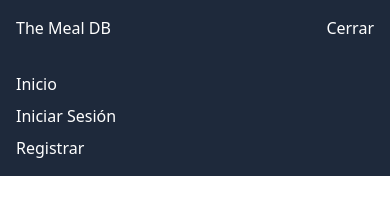
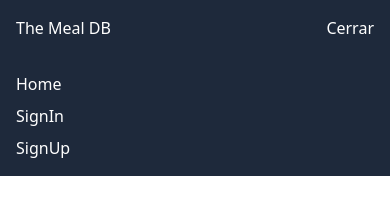
Before and after one commit to Giovaolmos/prueba-tecnica, a React (Vite) app in the folder client/: page /login in a window 390 px wide. Both pictures are taken after a click on the button "Menú". Shown: the top 210 px of the page. Built offline with nearby package versions, Linux system fonts and the light colour scheme.

Commit message:
login arreglado

```diff
--- a/client/src/components/LoginForm/LoginForm.tsx
+++ b/client/src/components/LoginForm/LoginForm.tsx
@@ -5,7 +5,6 @@ import { login } from "../../herlpers/user/login";
 export const LoginForm = () => {
   const [error, setError] = useState("");
   const navigate = useNavigate();
-
   const handleLogin = async (e: React.FormEvent<HTMLFormElement>) => {
     e.preventDefault();
     setError("");
@@ -15,13 +14,15 @@ export const LoginForm = () => {
 
     try {
       const result = await login(email, password);
-      if (!result) {
-        setError(result.message || "Error en el inicio de sesión.");
+      if (!result || !result.token) {
+        const message = result.message || "Error en el inicio de sesión.";
+        setError(message);
       } else {
         localStorage.setItem("token", result.token);
         navigate("/");
       }
     } catch (error) {
+      console.error("Error en el inicio de sesión:", error);
       setError("Error en el inicio de sesión. Por favor, intenta nuevamente.");
     }
   };
--- a/client/src/components/navbar/NavBar.tsx
+++ b/client/src/components/navbar/NavBar.tsx
@@ -1,4 +1,5 @@
 import { useState } from "react";
+import { Link } from "react-router-dom"; // Asegúrate de importar Link
 
 export const NavBar: React.FC = () => {
   const [isMenuOpen, setIsMenuOpen] = useState(false);
@@ -6,13 +7,25 @@ export const NavBar: React.FC = () => {
   return (
     <div>
       <header>
-        <nav className="flex items-center justify-between p-4  text-white relative z-10 bg-slate-800">
+        <nav className="flex items-center justify-between p-4 text-white relative z-10 bg-slate-800">
           <h1>The Meal DB</h1>
           <div className="hidden lg:flex ml-auto">
             <ul className="flex gap-4 items-center cursor-pointer">
-              <li className="text-white  hover:text-slate-300">Home</li>
-              <li className="text-white  hover:text-slate-300">SignIn</li>
-              <li className="text-white  hover:text-slate-300">SignUp</li>
+              <li>
+                <Link to="/" className="text-white hover:text-slate-300">
+                  Home
+                </Link>
+              </li>
+              <li>
+                <Link to="/login" className="text-white hover:text-slate-300">
+                  SignIn
+                </Link>
+              </li>
+              <li>
+                <Link to="/post" className="text-white hover:text-slate-300">
+                  SignUp
+                </Link>
+              </li>
             </ul>
           </div>
           <button
@@ -27,9 +40,21 @@ export const NavBar: React.FC = () => {
       {isMenuOpen && (
         <div className="lg:hidden bg-slate-800 text-white p-4">
           <ul className="flex flex-col gap-2">
-            <li>Inicio</li>
-            <li>Iniciar Sesión</li>
-            <li>Registrar</li>
+            <li>
+              <Link to="/" className="text-white hover:text-slate-300">
+                Home
+              </Link>
+            </li>
+            <li>
+              <Link to="/login" className="text-white hover:text-slate-300">
+                SignIn
+              </Link>
+            </li>
+            <li>
+              <Link to="/post" className="text-white hover:text-slate-300">
+                SignUp
+              </Link>
+            </li>
           </ul>
         </div>
       )}
--- a/client/src/herlpers/user/login.ts
+++ b/client/src/herlpers/user/login.ts
@@ -8,9 +8,13 @@ export const login = async (email: string, password: string) => {
       email,
       password,
     });
-    console.log(response.data);
+
     return response.data;
   } catch (error: any) {
-    return error.response?.data?.message;
+    return {
+      message:
+        error.response?.data?.message ||
+        "Error en el inicio de sesión. Por favor, intenta nuevamente.",
+    };
   }
 };
```
